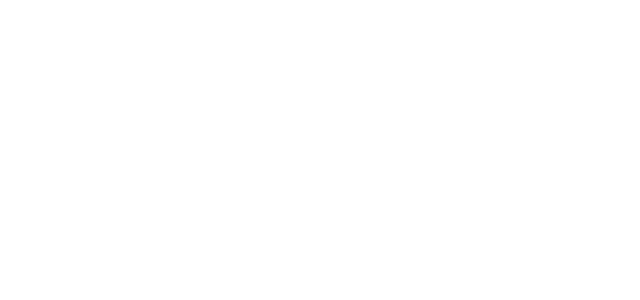
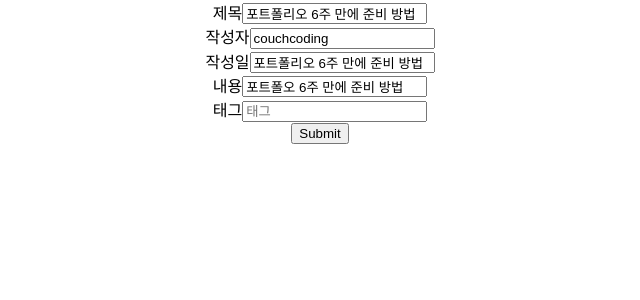
Before and after one commit to hjeomdev/Board, a React (Create React App) app: page /new/1 in a window 1280 px wide. Shown: the top 300 px of the page, without its empty margins (320-960 px from the left). Built offline with nearby package versions, Linux system fonts and the light colour scheme; data requests are answered from the project's data file.

Commit message:
[UPDATE] 생성, 수정

```diff
--- a/db.json
+++ b/db.json
@@ -1,12 +1,12 @@
 {
   "posts": [
     {
-              "id": 1,
       "title": "포트폴리오 6주 만에 준비 방법",
       "author": "couchcoding",
-              "published_at": "2021-09-30T09:38:55.080Z",
-              "body": "☕️ API 란? == 약속\n\nAPI 란 쉽게 설명하면 클라이언트와 백엔드 간의 약속이라고 생각하면 좋다.",
-              "tags": ["취업", "후기"]
+      "published_at": "포트폴리오 6주 만에 준비 방법",
+      "body": "포트폴오 6주 만에 준비 방법",
+      "tags": "",
+      "id": 1
     },
     {
       "id": 2,
@@ -14,6 +14,38 @@
       "author": "devfolioh",
       "published_at": "2021-09-28T08:17:39.810Z",
       "body": "팀으로 모여 React로 협업 프로젝트를 만들고 싶은 멤버를 모집합니다. DevFolio x Couch Coding 콜라보 프로젝트로, Couch Coding 멘토가 무료로 가이드를 제공합니다."
+    },
+    {
+      "title": "asdf",
+      "author": "asdf",
+      "published_at": "sdf",
+      "body": "asdf",
+      "tags": "sdf",
+      "id": 3
+    },
+    {
+      "title": "asdf",
+      "author": "dd",
+      "published_at": "asdf",
+      "body": "asdf",
+      "tags": "asdf",
+      "id": 4
+    },
+    {
+      "title": "sadf",
+      "author": "sadf",
+      "published_at": "sdf",
+      "body": "dd",
+      "tags": "d",
+      "id": 5
+    },
+    {
+      "title": "sdf",
+      "author": "asdf",
+      "published_at": "asdf",
+      "body": "sdf",
+      "tags": "de",
+      "id": 6
     }
   ]
 }
--- a/src/App.js
+++ b/src/App.js
@@ -4,19 +4,17 @@
 
 import Main from "./js/main/main";
 import Post from "./js/post/post";
-import newPost from "./js/post/newPost";
+import NewPost from "./js/post/newPost";
 
 function App() {
   return (
     <div className="App">
       <BrowserRouter>
         <Switch>
-          <Route path="/posts" component={Main}>
-            <Route path="/posts/:postId" component={Post}/>
-          </Route>
-          <Route path="/new" component={newPost}>
-            <Route path="/new/:postId" component={newPost}/>
-          </Route>
+          <Route path="/posts/:postId" component={Post}/>
+          <Route path="/posts" component={Main}/>
+          <Route path="/new/:postId" component={NewPost}/>
+          <Route path="/new" component={NewPost}/>
           <Route path="/delete"/>
         </Switch>
       </BrowserRouter>
--- a/src/js/post/newPost.js
+++ b/src/js/post/newPost.js
@@ -1,13 +1,96 @@
 import React, { useState, useEffect }  from "react";
+import { useParams } from "react-router-dom"
 import axios from 'axios';
+import { Button, Form } from 'react-bootstrap';
 
-function newPost() {
+function NewPost() {
+
+    const params = useParams();
+    const [flag, setFlag] = useState(false);
+
+    const [title, setTitle] = useState("");
+    const [author, setAuthor] = useState("");
+    const [published_at, setPublished_at] = useState("");
+    const [body, setBody] = useState("");
+    const [tags, setTags] = useState("");
+
+    useEffect(() => {
+        function loadSavedData() {
+            axios.get('http://localhost:3000/posts/' + params.postId)
+            .then((res) => {
+                setTitle(res.data.title);
+                setAuthor(res.data.author);
+                setPublished_at(res.data.published_at);
+                setBody(res.data.body);
+                setTags(res.data.tags);
+            }).catch(error => {
+                console.log(error.response)
+            });
+        }
+
+        if (params.postId != null) { //postId 파라미터가 없음
+            setFlag(true);
+            loadSavedData();
+        }
+    }, []);
+
+    function saveNewData() {
+        let newData = {title: title, author: author, published_at: published_at, body: body, tags: tags};
+
+        if (flag == true) {
+            axios.put('http://localhost:3000/posts/' + params.postId, newData)
+            .then((res) => {
+                window.location.href="/posts/" + params.postId;
+                console.log(title);
+            }).catch(error => {
+                console.log(error.response)
+            });
+        } else {
+            axios.post('http://localhost:3000/posts', newData)
+            .then((res) => {
+                window.location.href="/posts/"+res.data.id;
+            }).catch(error => {
+                console.log(error.response)
+            });
+        }
+
+    }
 
     return (
-        <div>
 
+        <div className="newPost">
+        <Form onSubmit={saveNewData}>
+            <Form.Group controlId="formTitle">
+                <Form.Label>제목</Form.Label>
+                <Form.Control type="text" placeholder="제목" value={title} onChange={(e) => setTitle(e.target.value)}/>
+            </Form.Group>
+
+            <Form.Group controlId="formAuthor">
+                <Form.Label>작성자</Form.Label>
+                <Form.Control type="text" placeholder="작성자" value={author} onChange={(e) => setAuthor(e.target.value)} />
+            </Form.Group>
+
+            <Form.Group controlId="formTitle">
+                <Form.Label>작성일</Form.Label>
+                <Form.Control type="text" placeholder="작성일" value={published_at} onChange={(e) => setPublished_at(e.target.value)}/>
+            </Form.Group>
+
+            <Form.Group controlId="formTitle">
+                <Form.Label>내용</Form.Label>
+                <Form.Control type="text" placeholder="내용" value={body} onChange={(e) => setBody(e.target.value)}/>
+            </Form.Group>
+
+            <Form.Group controlId="formTitle">
+                <Form.Label>태그</Form.Label>
+                <Form.Control type="text" placeholder="태그" value={tags} onChange={(e) => setTags(e.target.value)}/>
+            </Form.Group>
+
+            <Button variant="primary" type="submit">
+                Submit
+            </Button>
+        </Form>
         </div>
     );
 }
 
-export default newPost;
+export default NewPost;
--- a/src/js/post/post.js
+++ b/src/js/post/post.js
@@ -49,11 +49,12 @@
             <div className="body">{post.body}</div>
 
             <div className="tags">
-            {post.tags && post.tags.length > -1 &&
+            <span className="tags">{post.tags} </span>
+            {/* {post.tags && post.tags.length > -1 &&
                 (post.tags.map(tag =>
                     (<span className="tags">{tag} </span>))
                 )
-            }
+            } */}
             </div>
         </div>
     );
```
Lines whose indentation alone changed are shown as unchanged.
